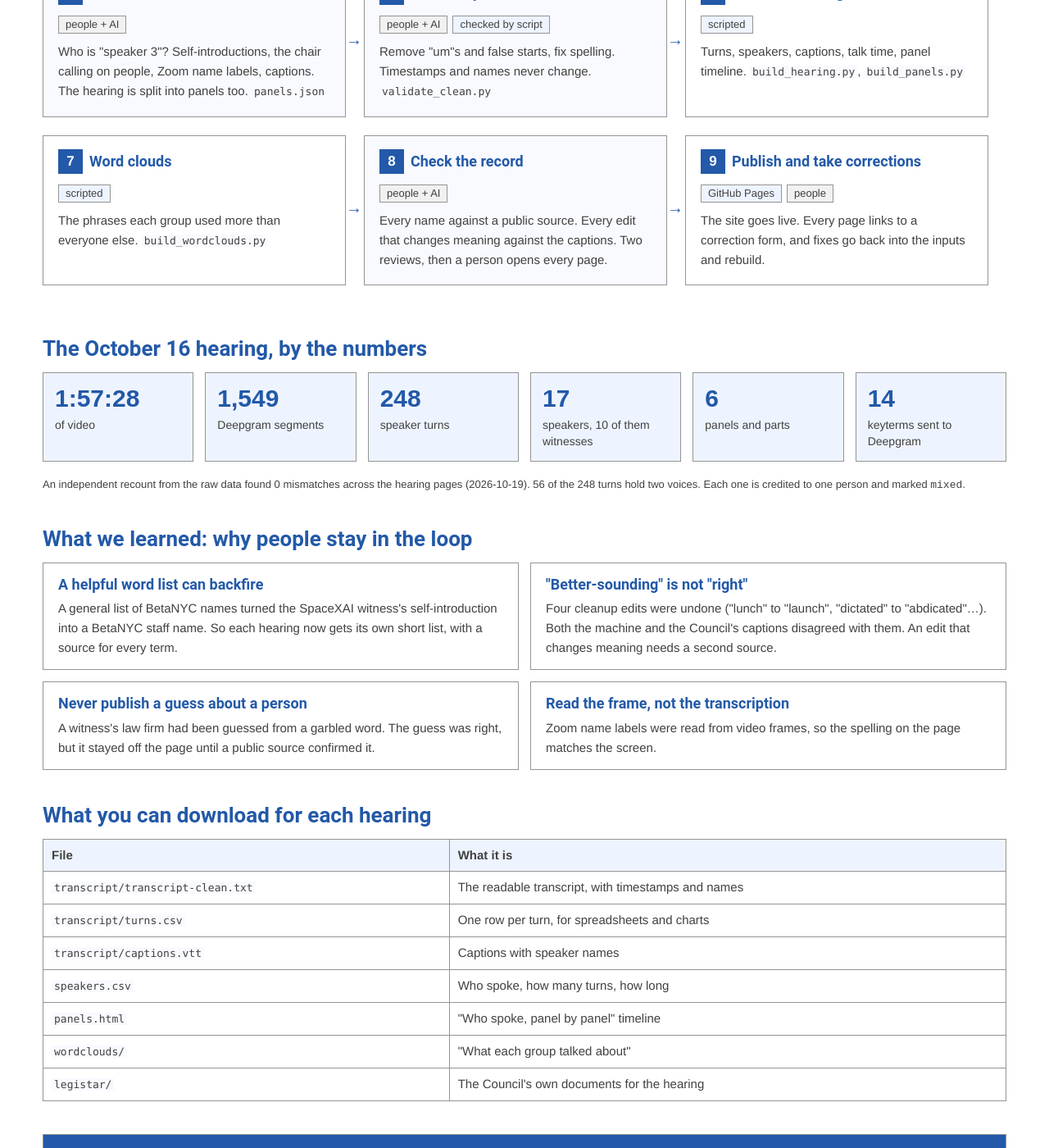
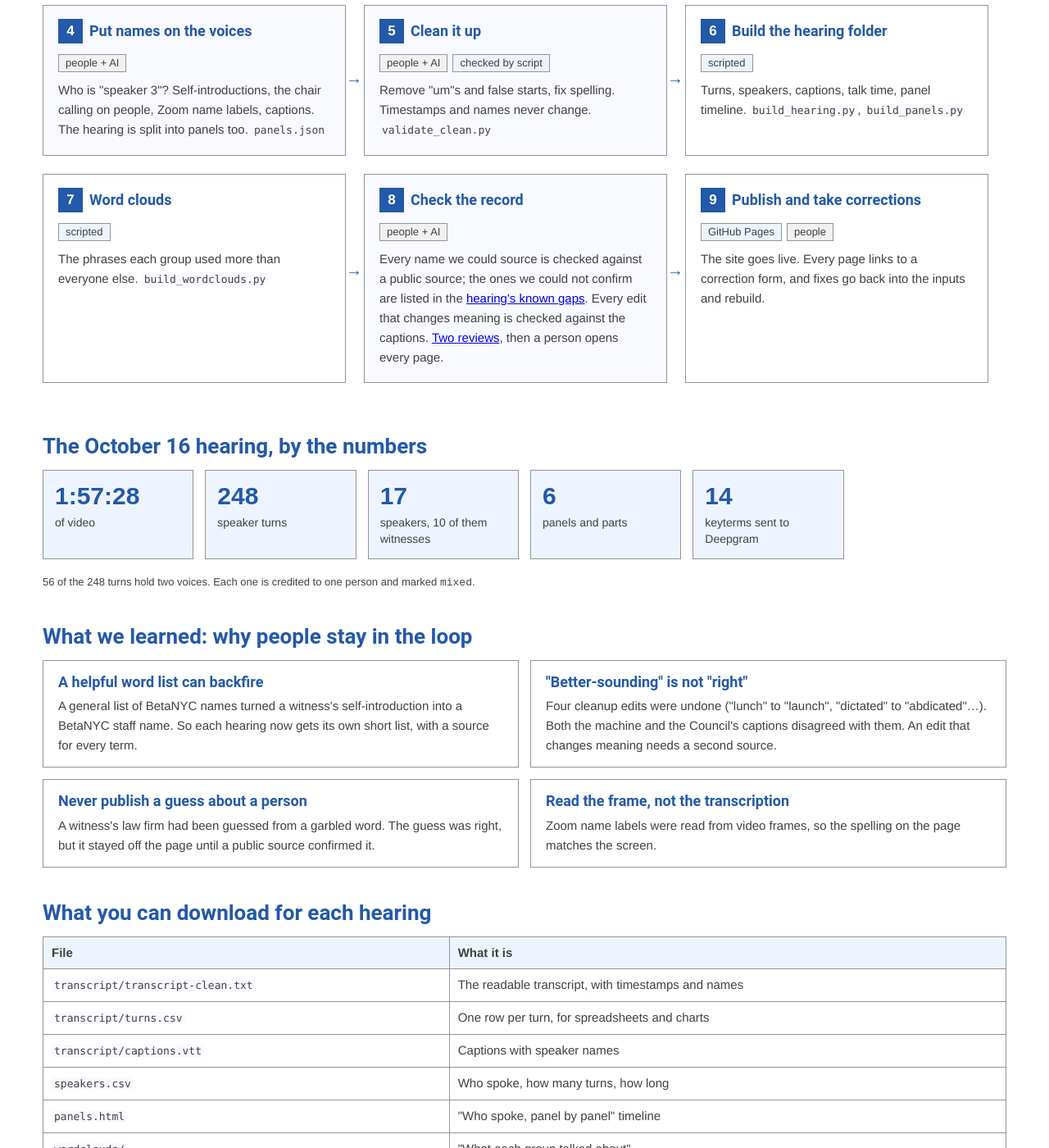
Before and after one commit to BetaNYC/grounding-ai-with-ny-open-data, a Jekyll site: the page guides/council-hearings/hearing-transcripts-pipeline.html, which Jekyll copies as it is, in a window 1280 px wide and 1400 px high, scrolled down 580 px. Shown: the whole window at 82% size. Built offline with Jekyll 4.4.1, drawn with Linux system fonts in a browser that asks for light colours; some of the changed text lies outside the part shown.

Commit message:
Pipeline page: independent-record note, sourced review claims, drop unsourced stats (QA on #18)
Co-Authored-By: Claude Opus 5.5 <noreply@anthropic.com>

```diff
--- a/guides/council-hearings/hearing-transcripts-pipeline.html
+++ b/guides/council-hearings/hearing-transcripts-pipeline.html
@@ -78,6 +78,7 @@
 <h1>From a Council hearing to an open, speaker-labeled transcript</h1>
 <p class="lede">How BetaNYC turned two NYC Council AI hearings (October 5 and October 16, 2026) into searchable
 transcripts, panel timelines and word clouds. Scripts do the counting, and people check the meaning.</p>
+<p>This is BetaNYC's independent record, not the Council's official transcript.</p>
 
 <section>
   <h2>The nine stages</h2>
@@ -125,7 +126,7 @@ transcripts, panel timelines and word clouds. Scripts do the counting, and peopl
     <div class="stage human-stage">
       <header><span class="num">8</span><h3>Check the record</h3></header>
       <span class="tag human">people + AI</span>
-      <p>Every name against a public source. Every edit that changes meaning against the captions. Two reviews, then a person opens every page.</p>
+      <p>Every name we could source is checked against a public source; the ones we could not confirm are listed in the <a href="https://github.com/BetaNYC/hearings-transcripts/blob/main/hearings/2026-10-16-technology-ai/README.md#known-gaps">hearing's known gaps</a>. Every edit that changes meaning is checked against the captions. <a href="https://github.com/BetaNYC/hearings-transcripts/blob/main/docs/PIPELINE.md">Two reviews</a>, then a person opens every page.</p>
     </div>
     <div class="stage">
       <header><span class="num">9</span><h3>Publish and take corrections</h3></header>
@@ -139,14 +140,12 @@ transcripts, panel timelines and word clouds. Scripts do the counting, and peopl
   <h2>The October 16 hearing, by the numbers</h2>
   <div class="numbers">
     <div class="stat"><b>1:57:28</b><span>of video</span></div>
-    <div class="stat"><b>1,549</b><span>Deepgram segments</span></div>
     <div class="stat"><b>248</b><span>speaker turns</span></div>
     <div class="stat"><b>17</b><span>speakers, 10 of them witnesses</span></div>
     <div class="stat"><b>6</b><span>panels and parts</span></div>
     <div class="stat"><b>14</b><span>keyterms sent to Deepgram</span></div>
   </div>
-  <p class="foot">An independent recount from the raw data found 0 mismatches across the hearing pages (2026-10-19).
-  56 of the 248 turns hold two voices. Each one is credited to one person and marked <code>mixed</code>.</p>
+  <p class="foot">56 of the 248 turns hold two voices. Each one is credited to one person and marked <code>mixed</code>.</p>
 </section>
 
 <section>
@@ -154,7 +153,7 @@ transcripts, panel timelines and word clouds. Scripts do the counting, and peopl
   <div class="lessons">
     <div class="lesson">
       <h3>A helpful word list can backfire</h3>
-      <p>A general list of BetaNYC names turned the SpaceXAI witness's self-introduction into a BetaNYC staff name. So each hearing now gets its own short list, with a source for every term.</p>
+      <p>A general list of BetaNYC names turned a witness's self-introduction into a BetaNYC staff name. So each hearing now gets its own short list, with a source for every term.</p>
     </div>
     <div class="lesson">
       <h3>"Better-sounding" is not "right"</h3>
```
